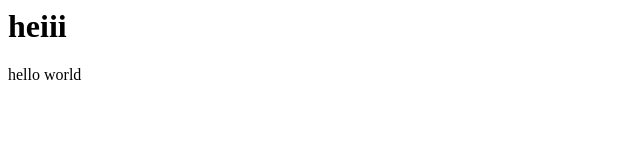
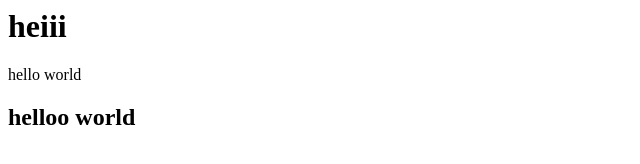
Before and after one commit to WAtharv/wrepo, a plain HTML site: page index.html in a window 1280 px wide. Shown: the whole page, without its empty margins (0-640 px from the left). Drawn offline with Linux system fonts and the light colour scheme.

Commit message:
2nd commit

```diff
--- a/index.html
+++ b/index.html
@@ -1,2 +1,3 @@
 <h1>heiii</h1>
 <p>hello world</p>
+<h2>helloo world</h2>
```
